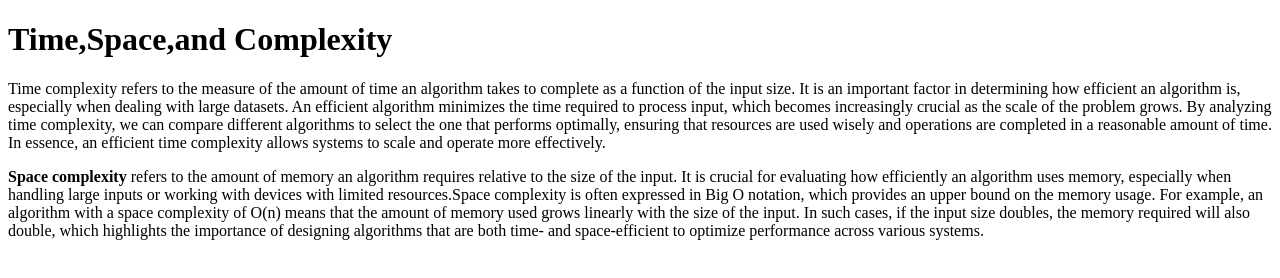
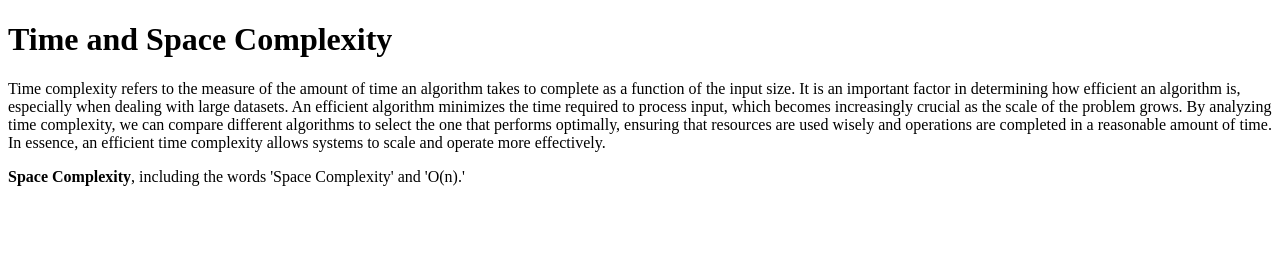
Before and after one commit to acciojob/time-and-space-complexity-divyamah1012, a website: page main.html in a window 1280 px wide. Drawn offline with Linux system fonts and the light colour scheme.

Commit message:
created a submission

```diff
--- a/main.html
+++ b/main.html
@@ -4,12 +4,12 @@
 
 <head>
 	<link rel="stylesheet" href="styles.css">
+	<title>Time,space,complexity</title>
 </head>
 
 <body>
-	<h1>Time,Space,and Complexity</h1>
+	<h1>Time and Space Complexity</h1>
 	<p>Time complexity refers to the measure of the amount of time an algorithm takes to complete as a function of the input size. It is an important factor in determining how efficient an algorithm is, especially when dealing with large datasets. An efficient algorithm minimizes the time required to process input, which becomes increasingly crucial as the scale of the problem grows. By analyzing time complexity, we can compare different algorithms to select the one that performs optimally, ensuring that resources are used wisely and operations are completed in a reasonable amount of time. In essence, an efficient time complexity allows systems to scale and operate more effectively.</p>
-	<p><b>Space complexity</b> refers to the amount of memory an algorithm requires relative to the size of the input. It is crucial for evaluating how efficiently an algorithm uses memory, especially when handling large inputs or working with devices with limited resources.Space complexity is often expressed in Big O notation, which provides an upper bound on the memory usage. For example, an algorithm with a space complexity of O(n) means that the amount of memory used grows linearly with the size of the input. In such cases, if the input size doubles, the memory required will also double, which highlights the importance of designing algorithms that are both time- and space-efficient to optimize performance across various systems.</p>
-</body>
+	<p><b>Space Complexity</b>, including the words 'Space Complexity' and 'O(n).'</p>
 
 </html>
```
